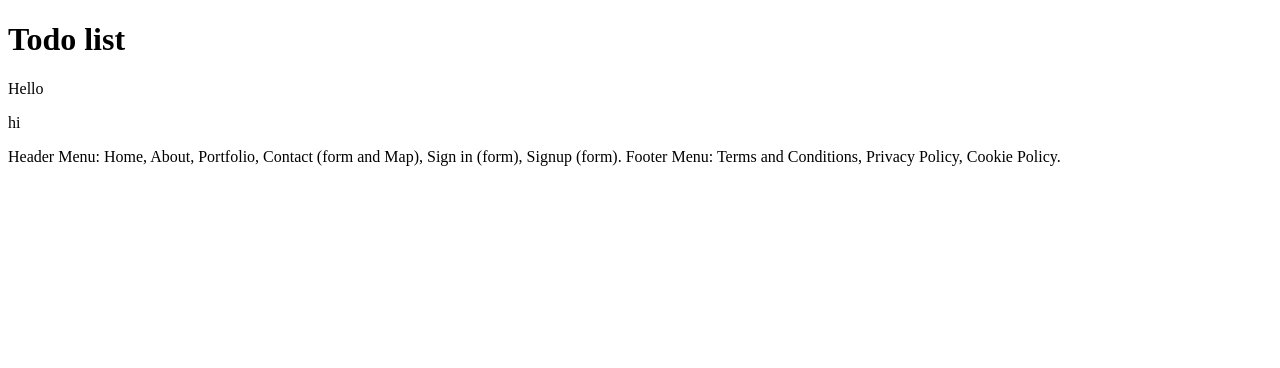
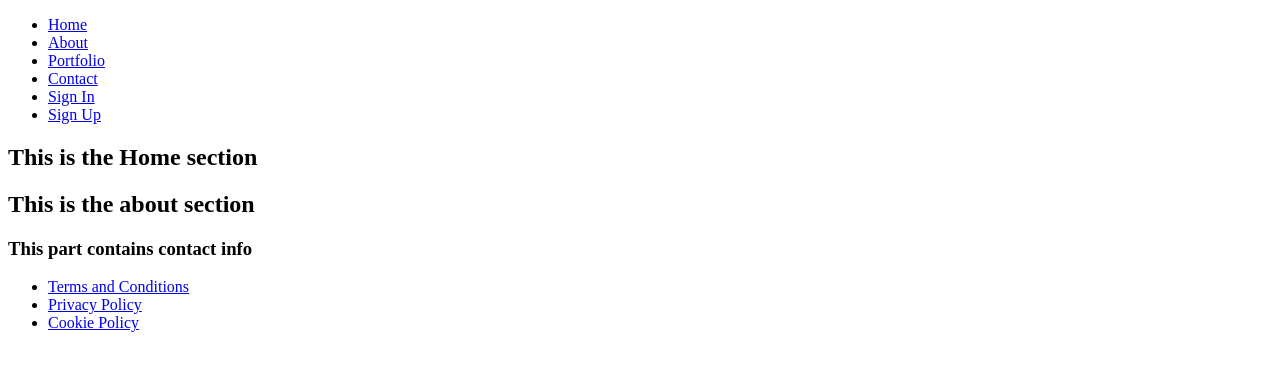
Before and after one commit to NLedge/cs360lab, a plain HTML site: page index.html in a window 1280 px wide. Drawn offline with Linux system fonts and the light colour scheme.

Commit message:
added stuff

```diff
--- a/index.html
+++ b/index.html
@@ -1,20 +1,44 @@
 <!DOCTYPE html>
-<html>
+<html lang="en">
 <head>
-    <title>index</title>
+    <title>NLedge Home</title>
     <meta charset="UTF-8">
 	<meta name="veiwport" content="width=device-width, initial-scale=1.0">
 </head>
 <body>
+	<header>
+		<nav>
+			<ul>
+				<li><a href="#home">Home</a></li>
+				<li><a href="#about">About</a></li>
+				<li><a href="portfolio.html">Portfolio</a></li>
+				<li><a href="#contact">Contact</a></li>
+				<li><a href="signin.html">Sign In</a></li>
+				<li><a href="signup.html">Sign Up</a></li>
+			</ul>
+		</nav>
+	</header>
+
 	<main>
-		<h1>Todo list</h1>
-		Hello
-		<p>
-			hi
-		</p>
-		Header Menu: Home, About, Portfolio, Contact (form and Map), Sign in (form),
-		Signup (form).
-		Footer Menu: Terms and Conditions, Privacy Policy, Cookie Policy.
+		<section id="home">
+			<h1>This is the Home section</h1>
+		</section>
+		<section id="about">
+			<h2>This is the about section</h2>
+		</section>
+		<section id="contact">
+			<h3>This part contains contact info</h3>
+		</section>
 	</main>
+
+	<footer>
+		<div class="footer-links">
+			<ul>
+				<li><a href="terms.html">Terms and Conditions</a></li>
+				<li><a href="privacy.html">Privacy Policy</a></li>
+				<li><a href="Cookies.html">Cookie Policy</a></li>
+			</ul>
+		</div>
+	</footer>
 </body>
 </html>
```
Also changed, not shown: home.html (deleted, +0 -57 lines), Terms.txt (added), about.html (added), contact.html (added), portfolio.html (added).
